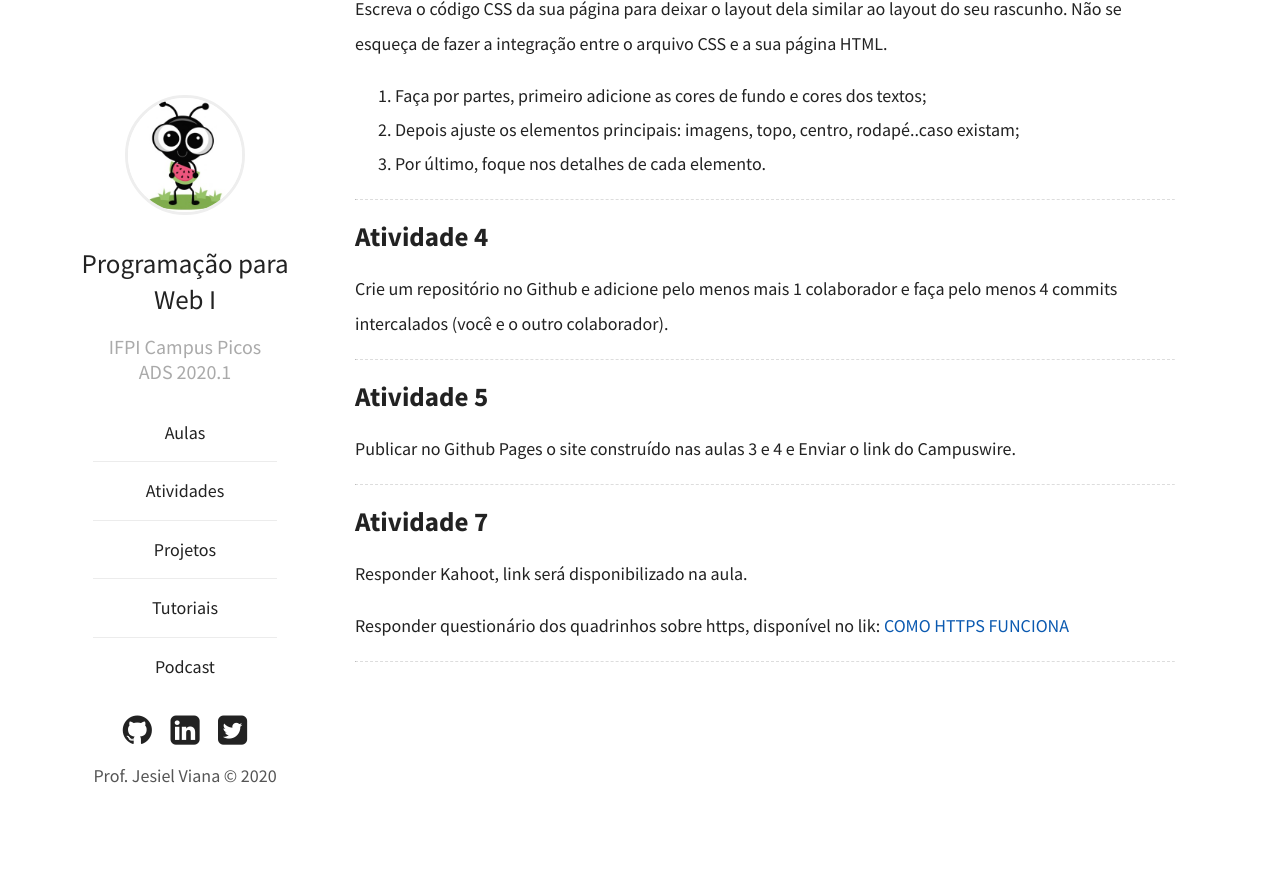
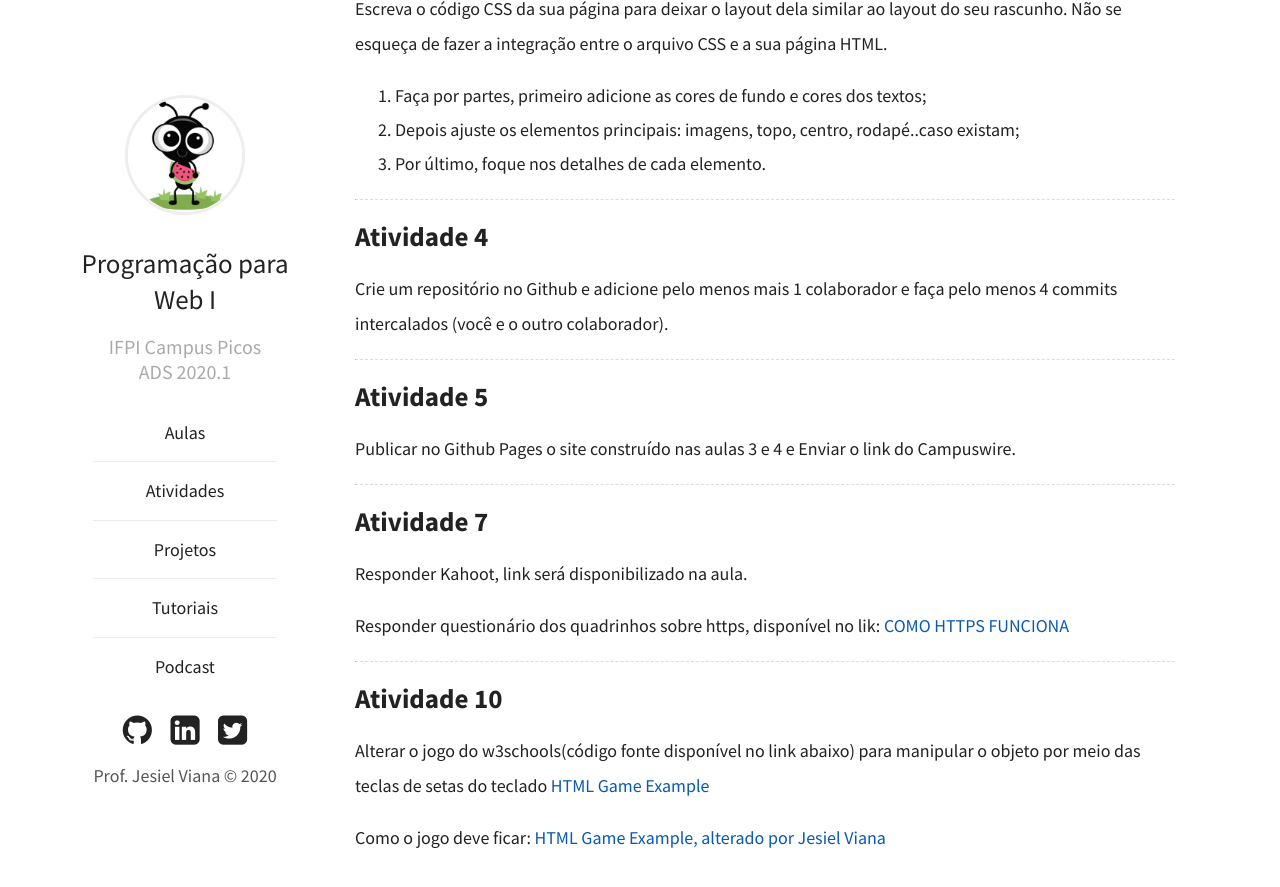
Before and after one commit to jesielviana/web-dev, a Jekyll site: the page built from atividades.md, in a window 1280 px wide and 900 px high, scrolled down 738 px. Shown: the top 887 px of the window. Built offline with Jekyll 4.4.1, drawn with Linux system fonts in a browser that asks for light colours.

```diff
--- a/atividades.md
+++ b/atividades.md
@@ -56,3 +56,11 @@ Responder questionário dos quadrinhos sobre https, disponível no lik:
 
 
 ----
+
+## Atividade 10
+
+Alterar o jogo do w3schools(código fonte disponível no link abaixo) para manipular o objeto por meio das teclas de setas do teclado
+ <a href="https://www.w3schools.com/graphics/game_intro.asp" target="_blank">HTML Game Example</a>
+
+Como o jogo deve ficar:
+<a href="https://gamejs--jesielviana.repl.co/" target="_blank">HTML Game Example, alterado por Jesiel Viana</a>
```
Also changed, not shown: aulas.md (+2 -2 lines).
